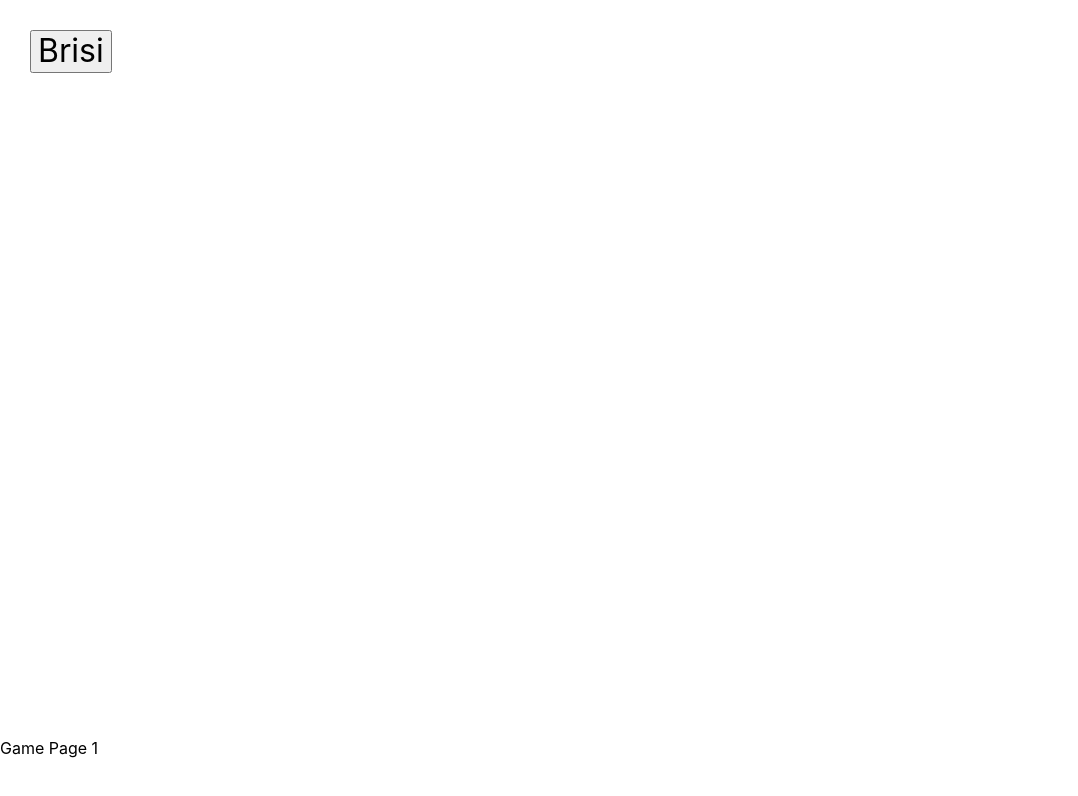
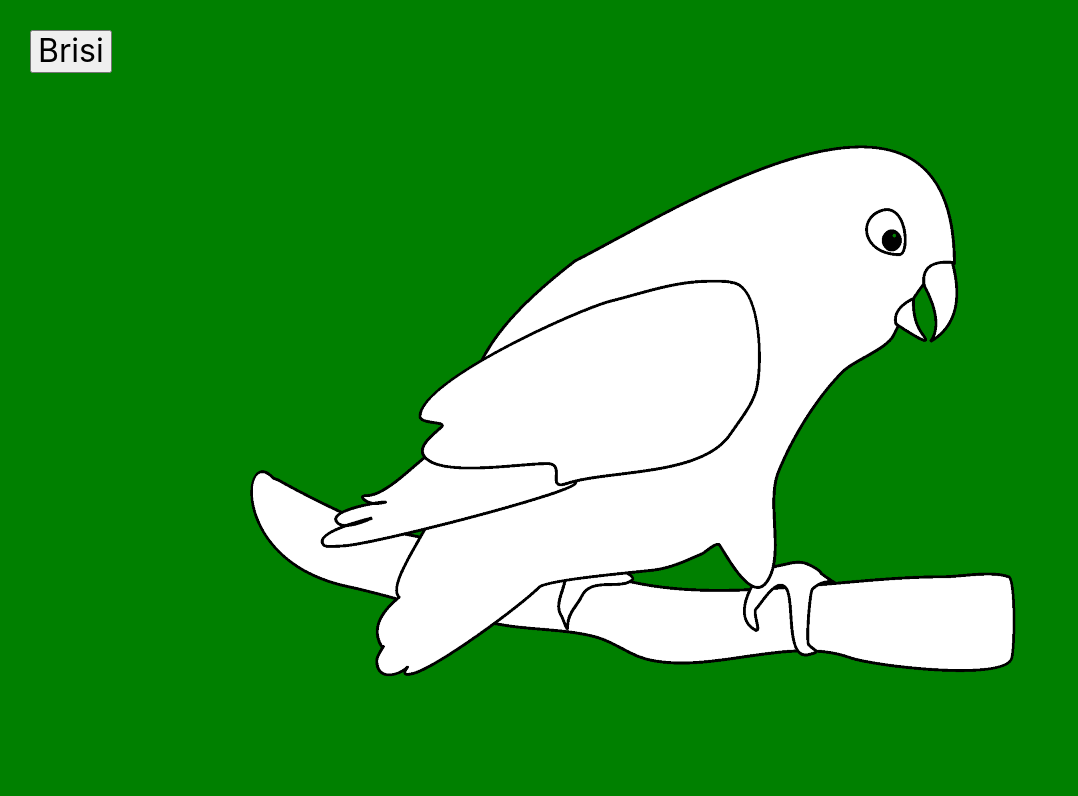
Before and after one commit to sdumencic/coloringbook, a React (Create React App) app: page /game/1 in a window 1280 px wide. Shown: the top 796 px of the page, without its empty margins (0-1078 px from the left). Built offline with nearby package versions, Linux system fonts and the light colour scheme.

Commit message:
🎨🚧✨🩹 Added multi-canvas rendering. Mantain aspect-ratio and center image. WIP porting states to Redux.

```diff
--- a/src/components/GamePage/Canvas/Canvas.module.css
+++ /dev/null
@@ -1,6 +0,0 @@
-button {
-  position: absolute;
-  top: 30px;
-  left: 30px;
-  font-size: 32px;
-}
--- /dev/null
+++ b/src/components/GamePage/Canvas/Canvas.scss
@@ -0,0 +1,36 @@
+button {
+  position: absolute;
+  top: 30px;
+  left: 30px;
+  font-size: 32px;
+}
+
+.viewport {
+  canvas {
+    /**
+     * Position absolute provides canvases to be able
+     * to be layered on top of each other
+     * Be sure to remember a z-index!
+     */
+    position: absolute;
+    background-color: transparent;
+    display: block;
+
+    // We have to set this later
+    width: 0px;
+    height: 0px;
+    top: 0px;
+    left: 0px;
+  }
+
+  .background {
+    height: 100%;
+    width: 100%;
+  }
+
+  // FIXME: Currently not hidden because it is very useful for debugging :)
+  .hidden {
+    width: 200px;
+    height: 200px;
+  }
+}
--- a/src/components/GamePage/Canvas/Canvas.tsx
+++ b/src/components/GamePage/Canvas/Canvas.tsx
@@ -1,6 +1,9 @@
-import "./Canvas.module.css";
+import "./Canvas.scss";
 
-import { MouseEvent, useEffect, useRef, useState } from "react";
+import { CSSProperties, MouseEvent, useEffect, useRef, useState } from "react";
+
+import { GlobalState } from "../../../redux/store";
+import { useSelector } from "react-redux";
 
 const IMAGE_OUTLINE = "/images/parrot_outline.png";
 const IMAGE_MASK = "/images/parrot_mask.png";
@@ -9,39 +12,154 @@ const CANVAS_BRUSH_COLOR = "red";
 const CANVAS_BRUSH_WIDTH = 40;
 const CANVAS_BRUSH_CAP = "round";
 
+const CANVAS_WIDTH = 2000;
+const CANVAS_HEIGHT = 2000;
+
+interface MousePosition {
+  x?: number;
+  y?: number;
+}
+
 const Canvas = () => {
+  const client = useSelector((state: GlobalState) => state.client);
+
   const [isDrawing, setIsDrawing] = useState(false);
 
-  const canvasRef = useRef<HTMLCanvasElement | null>(null);
-  const contextRef = useRef<CanvasRenderingContext2D | null>(null);
+  /**
+   * Canvas used to draw background image or color to it.
+   */
+  const BGCanvasRef = useRef<HTMLCanvasElement | null>(null);
+  /**
+   * Canvas used to display the animal and the manipulated drawing data.
+   */
+  const CanvasRef = useRef<HTMLCanvasElement | null>(null);
+  /**
+   * Canvas used to manipulate drawing data and convert it to image.
+   */
+  const HiddenCanvasRef = useRef<HTMLCanvasElement | null>(null);
+  /**
+   * Canvas used to intercept mouse.
+   */
+  const DrawCanvasRef = useRef<HTMLCanvasElement | null>(null);
 
+  // References to images
+  const [imageOutline, setImageOutline] = useState<HTMLImageElement | null>(
+    null
+  );
+  const [imageMask, setImageMask] = useState<HTMLImageElement | null>(null);
+  const [imageData, setImageData] = useState<HTMLImageElement | null>(null);
+
+  /**
+   * This useEffect runs only on mount and unmount.
+   * We only use this to load our initial image data.
+   * Linter cant detect this use case which is why we have disable next-line at the end.
+   */
+  useEffect(() => {
     const image_outline = new Image();
+    image_outline.src = IMAGE_OUTLINE;
+    image_outline.onload = () => {
+      setImageOutline(image_outline);
+    };
+
     const image_mask = new Image();
+    image_mask.src = IMAGE_MASK;
+    image_mask.onload = () => {
+      setImageMask(image_mask);
+    };
 
-  useEffect(() => {
-    // Initialize the Canvas
-    if (canvasRef.current) {
-      contextRef.current = canvasRef.current.getContext("2d");
-
-      // Set Canvas Width
-      setWidth();
-
-      image_outline.src = IMAGE_OUTLINE;
-      image_mask.src = IMAGE_MASK;
-
-      // Brush settings
-      setBrush(CANVAS_BRUSH_COLOR, CANVAS_BRUSH_WIDTH, CANVAS_BRUSH_CAP);
-
-      //window.requestAnimationFrame(gameLoop);
-    }
+    // eslint-disable-next-line
   }, []);
 
-  const setWidth = () => {
-    if (canvasRef.current) {
-      canvasRef.current.width = 1920;
-      canvasRef.current.height = 1080;
-      canvasRef.current.style.width = "100%";
-      canvasRef.current.style.height = "100%";
+  /**
+   * This useEffect runs on every rendering iteration.
+   * We use this to render the refreshed data onto a canvas. :)
+   */
+  useEffect(() => {
+    console.log(imageData);
+    renderFrame();
+  });
+
+  /**
+   * Scales and positions the Rendering canvas
+   */
+  const getCanvasStyle = (): CSSProperties => {
+    const properties: CSSProperties = {};
+
+    if (CanvasRef.current && DrawCanvasRef.current) {
+      if (client.height > client.width) {
+        properties.width = "100%";
+        properties.height = `${client.width}px`;
+        properties.top = `${(client.height - client.width) / 2}px`;
+      } else {
+        properties.height = "100%";
+        properties.width = `${client.height}px`;
+        properties.left = `${(client.width - client.height) / 2}px`;
+      }
+    }
+
+    return properties;
+  };
+
+  const renderFrame = () => {
+    let Canvas: HTMLCanvasElement;
+    let Context: CanvasRenderingContext2D | null;
+
+    // Draw Hidden canvas
+    if (HiddenCanvasRef.current) {
+      // Set references
+      Canvas = HiddenCanvasRef.current;
+      Context = Canvas.getContext("2d");
+
+      if (Context) {
+        if (imageData) {
+          Context.drawImage(imageData, 0, 0, CANVAS_WIDTH, CANVAS_HEIGHT);
+        }
+      }
+    }
+
+    // Draw Background
+    if (BGCanvasRef.current) {
+      // Set references
+      Canvas = BGCanvasRef.current;
+      Context = Canvas.getContext("2d");
+
+      // TODO: Customizable color
+      if (Context) {
+        Context.fillStyle = "green";
+        Context.fillRect(0, 0, Canvas.width, Canvas.height);
+      }
+    }
+
+    // Draw Image
+    if (CanvasRef.current) {
+      Canvas = CanvasRef.current;
+      Context = Canvas.getContext("2d");
+
+      if (Context && imageMask && imageOutline) {
+        // Clear the canvas and draw the mask
+        Context.globalCompositeOperation = "source-over";
+        Context.clearRect(0, 0, CANVAS_WIDTH, CANVAS_HEIGHT);
+        Context.drawImage(imageMask, 0, 0, CANVAS_WIDTH, CANVAS_HEIGHT);
+
+        // Fill in the drawing data
+        // TODO: Customizable drawing data etc :)
+        if (HiddenCanvasRef.current) {
+          Context.globalCompositeOperation = "source-in";
+          Context.drawImage(
+            HiddenCanvasRef.current,
+            0,
+            0,
+            CANVAS_WIDTH,
+            CANVAS_HEIGHT
+          );
+        }
+
+        // Draw outline and fill non painted parts with a mask
+        Context.globalCompositeOperation = "source-over";
+        Context.drawImage(imageOutline, 0, 0, CANVAS_WIDTH, CANVAS_HEIGHT);
+        Context.globalCompositeOperation = "destination-over";
+        Context.drawImage(imageMask, 0, 0, CANVAS_WIDTH, CANVAS_HEIGHT);
+      }
     }
   };
 
@@ -56,20 +174,25 @@ const Canvas = () => {
     width?: number,
     cap?: CanvasLineCap
   ) => {
-    if (contextRef.current) {
-      if (color) contextRef.current.strokeStyle = color;
-      if (width) contextRef.current.lineWidth = width;
-      if (cap) contextRef.current.lineCap = cap;
+    if (DrawCanvasRef.current) {
+      const Canvas = DrawCanvasRef.current;
+      const Context = Canvas.getContext("2d");
+
+      if (Context) {
+        if (color) Context.strokeStyle = color;
+        if (width) Context.lineWidth = width;
+        if (cap) Context.lineCap = cap;
+      }
     }
   };
 
-  interface MousePosition {
-    x?: number;
-    y?: number;
-  }
-
+  /**
+   * Returns mouse position correctly scaled from the DOM coordinates to the internal canvas ones
+   * @param param0 HTML Mouse Event
+   * @returns MousePosition (x, y) interface with correctly scaled position
+   */
   const getMousePos = ({ nativeEvent }: MouseEvent): MousePosition => {
-    const canvas = canvasRef.current;
+    const canvas = DrawCanvasRef.current;
 
     if (canvas) {
       const rect = canvas.getBoundingClientRect(); // Abs. size of element
@@ -85,30 +208,59 @@ const Canvas = () => {
     return {};
   };
 
+  const clearCanvas = (
+    CanvasToClearRef: React.MutableRefObject<HTMLCanvasElement | null>
+  ) => {
+    if (CanvasToClearRef.current) {
+      const Canvas = CanvasToClearRef.current;
+      const Context = Canvas.getContext("2d");
+
+      if (Context) {
+        Context.clearRect(0, 0, Canvas.width, Canvas.height);
+      }
+    }
+  };
+
   const startDrawing = (event: MouseEvent) => {
+    if (DrawCanvasRef.current) {
+      const Canvas = DrawCanvasRef.current;
+      const Context = Canvas.getContext("2d");
+
+      if (Context) {
+        // Get current mouse positions
         const { x, y } = getMousePos(event);
 
+        // If mouse position is allright, then begin line path
         if (x && y) {
-      contextRef.current?.beginPath();
-      contextRef.current?.moveTo(x, y);
+          Context.beginPath();
+          Context.moveTo(x, y);
           setIsDrawing(true);
+        }
+      }
     }
   };
 
   const finishDrawing = () => {
-    contextRef.current?.closePath();
+    if (DrawCanvasRef.current) {
+      const Canvas = DrawCanvasRef.current;
+      const Context = Canvas.getContext("2d");
+
+      if (Context) {
+        // Stop drawing the path
+        Context.closePath();
         setIsDrawing(false);
+
+        const tmpImg = new Image();
+        tmpImg.src = Canvas.toDataURL("image/png");
+        tmpImg.onload = () => {
+          setImageData(tmpImg);
         };
 
-  const clearCanvas = () => {
-    // TODO: Clear drawing data :)
+        //setImageData(Context.getImageData(0, 0, CANVAS_WIDTH, CANVAS_HEIGHT));
 
-    contextRef.current?.clearRect(
-      0,
-      0,
-      canvasRef.current!.width,
-      canvasRef.current!.height
-    );
+        clearCanvas(DrawCanvasRef);
+      }
+    }
   };
 
   const drawMove = (event: MouseEvent) => {
@@ -116,68 +268,64 @@ const Canvas = () => {
       return;
     }
 
+    if (DrawCanvasRef.current) {
+      const Canvas = DrawCanvasRef.current;
+      const Context = Canvas.getContext("2d");
+
+      if (Context) {
         const { x, y } = getMousePos(event);
 
         if (x && y) {
-      contextRef.current?.lineTo(x, y);
-      contextRef.current?.stroke();
+          Context.lineTo(x, y);
+          Context.stroke();
+        }
+      }
     }
   };
 
-  const draw = () => {
-    // Fetch the references to both canvas and its context
-    const canvas = canvasRef.current;
-    const context = contextRef.current;
-
-    if (canvas && context) {
-      // Clear the canvas and draw the mask
-      context.globalCompositeOperation = "source-over";
-      context.clearRect(0, 0, canvas.width, canvas.height);
-      context.drawImage(image_mask, 0, 0, 1920, 1080);
-
-      // Fill in the drawing data
-      // TODO: Customizable drawing data etc :)
-      context.globalCompositeOperation = "source-in";
-      context.fillStyle = "red";
-      context.fillRect(600, 300, 800, 600);
-
-      // Draw outline and fill non painted parts with a mask
-      context.globalCompositeOperation = "source-over";
-      context.drawImage(image_outline, 0, 0, 1920, 1080);
-      context.globalCompositeOperation = "destination-over";
-      context.drawImage(image_mask, 0, 0, 1920, 1080);
-
-      // Draw background
-      // TODO: Customizable color
-      context.fillStyle = "blue";
-      context.fillRect(0, 0, 1920, 1080);
-    } else {
-      console.warn("Frame drop - Canvas references not found.");
-    }
-  };
-
-  /**
-   * The game looop that redraws the canvas everytime refresh is available.
-   */
-  const gameLoop = () => {
-    // TODO: Seconds passed
-    // Not even sure if we need a game loop but i will leave it for now
-
-    draw();
-
-    window.requestAnimationFrame(gameLoop);
-  };
+  // Set Drawable Canvas Width and Height if images are loaded
+  const style = imageMask && imageOutline ? getCanvasStyle() : {};
+  // Brush settings
+  setBrush(CANVAS_BRUSH_COLOR, CANVAS_BRUSH_WIDTH, CANVAS_BRUSH_CAP);
 
   return (
-    <>
+    <div className="viewport">
       <canvas
+        className="background"
+        height={client.height}
+        width={client.width}
+        ref={BGCanvasRef}
+      ></canvas>
+      <canvas
+        style={style}
+        width={CANVAS_WIDTH}
+        height={CANVAS_HEIGHT}
+        ref={CanvasRef}
+      ></canvas>
+      <canvas
+        className="hidden"
+        width={CANVAS_WIDTH}
+        height={CANVAS_HEIGHT}
+        ref={HiddenCanvasRef}
+      ></canvas>
+      <canvas
+        style={style}
+        width={CANVAS_WIDTH}
+        height={CANVAS_HEIGHT}
         onMouseDown={startDrawing}
         onMouseUp={finishDrawing}
         onMouseMove={drawMove}
-        ref={canvasRef}
+        ref={DrawCanvasRef}
       ></canvas>
-      <button onClick={clearCanvas}>Brisi</button>
-    </>
+      <button
+        onClick={() => {
+          clearCanvas(HiddenCanvasRef);
+          setImageData(null);
+        }}
+      >
+        Brisi
+      </button>
+    </div>
   );
 };
 
```
Also changed, not shown: src/App.tsx (+27 -0 lines), src/redux/reducers/ClientReducer.ts (added, +37 -0 lines), src/redux/store.ts (+12 -3 lines), src/util/misc.ts (added, +14 -0 lines). Lines whose indentation alone changed are shown as unchanged.
